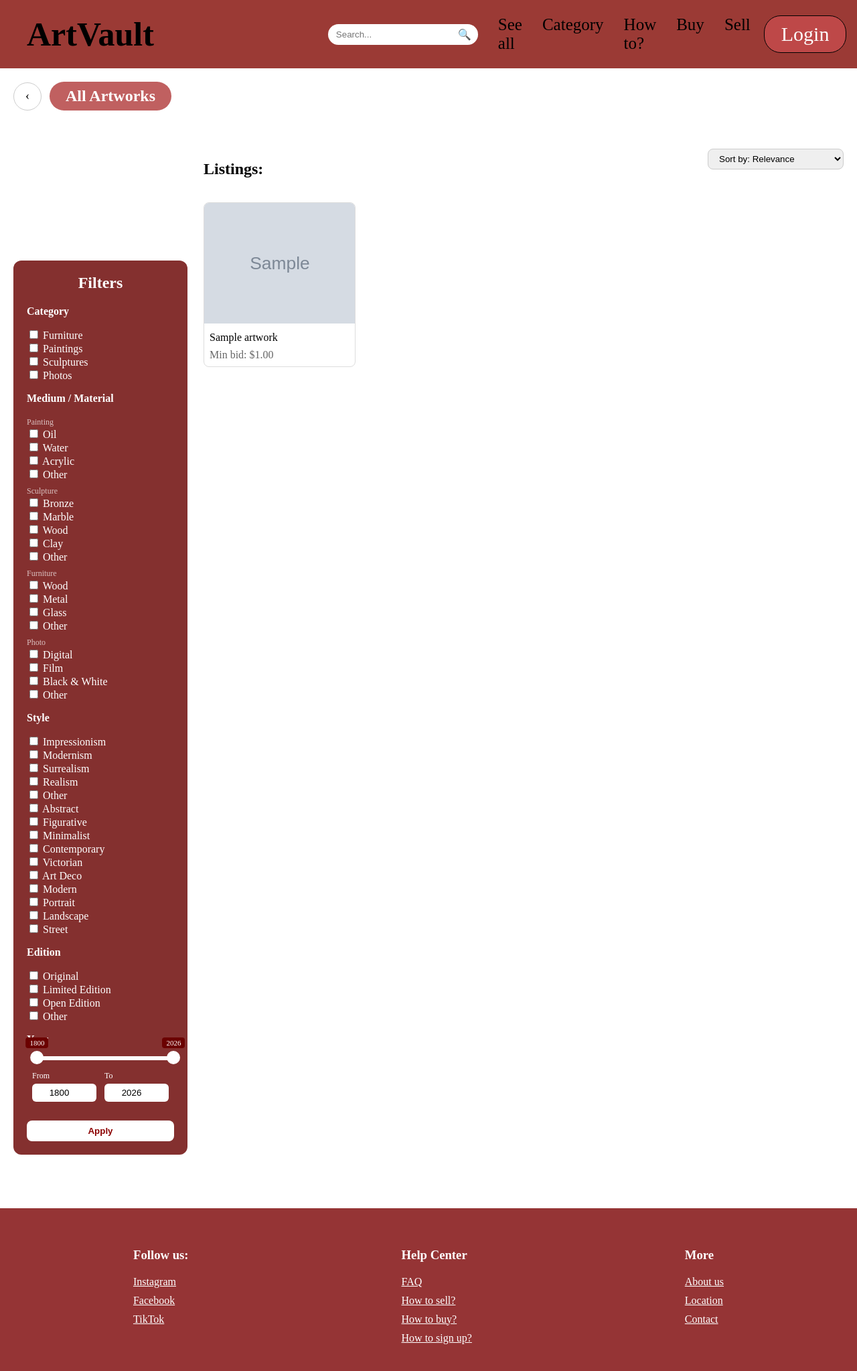
After one commit to brynjaloa/Verklegt-2, a Django app: page /artworks/see-all/ in a window 1280 px wide. The commit adds this page. Shown: the whole page at 67% size. Run offline with Django 5.2, Linux system fonts and the light colour scheme; tables that the repository leaves empty hold one stand-in row (values such as "Sample post"); grey boxes marked "Sample" are stand-in pictures; some libraries are stand-ins or nearby versions.

Commit message:
gerði About us og See all ásamt öðru

```diff
--- /dev/null
+++ b/artworks/templates/artworks/see_all.html
@@ -0,0 +1,140 @@
+{% extends 'base.html' %}
+{% load static %}
+
+{% block content %}
+
+<link rel="stylesheet" href="https://cdnjs.cloudflare.com/ajax/libs/noUiSlider/15.7.1/nouislider.min.css">
+
+<style>
+.noUi-connect { background: white; }
+.noUi-horizontal { background: rgba(255,255,255,0.3); border: none; box-shadow: none; height: 6px; }
+.noUi-handle { background: white; border: none; box-shadow: none; border-radius: 50%; width: 20px !important; height: 20px !important; top: -8px !important; cursor: pointer; }
+.noUi-handle::before, .noUi-handle::after { display: none; }
+.noUi-tooltip { background: #6B0000; color: white; border: none; font-size: 11px; padding: 2px 6px; border-radius: 4px; }
+</style>
+
+<div style="padding: 20px;">
+
+    <div style="display: flex; align-items: center; gap: 12px; margin-bottom: 24px;">
+        <a href="{% url 'home' %}" style="width: 40px; height: 40px; border-radius: 50%; border: 1px solid #ccc; display: flex; align-items: center; justify-content: center; text-decoration: none; font-size: 18px; color: black;">‹</a>
+        <h1 style="background-color: #C06060; color: white; padding: 8px 24px; border-radius: 24px; margin: 0; font-size: 24px;">All Artworks</h1>
+    </div>
+
+    <div style="display: flex; gap: 24px;">
+
+        <!-- Filter sidebar -->
+        <div style="width: 220px; background: #84302F; border-radius: 12px; margin-top: 200px; padding: 20px; color: white; flex-shrink: 0; align-self: flex-start;">
+            <h2 style="text-align: center; margin-top: 0;">Filters</h2>
+            <form method="GET">
+
+                <p><strong>Category</strong></p>
+                {% for value, label in categories %}
+                <label><input type="checkbox" name="category" value="{{ value }}"> {{ label }}</label><br>
+                {% endfor %}
+                <p><strong>Medium / Material</strong></p>
+                <label style="font-size: 12px; color: rgba(255,255,255,0.7);">Painting</label><br>
+                {% for value, label in painting_mediums %}
+                <label><input type="checkbox" name="medium" value="{{ value }}"> {{ label }}</label><br>
+                {% endfor %}
+                <label style="font-size: 12px; color: rgba(255,255,255,0.7); margin-top: 8px; display: block;">Sculpture</label>
+                {% for value, label in sculpture_materials %}
+                <label><input type="checkbox" name="medium" value="{{ value }}"> {{ label }}</label><br>
+                {% endfor %}
+                <label style="font-size: 12px; color: rgba(255,255,255,0.7); margin-top: 8px; display: block;">Furniture</label>
+                {% for value, label in furniture_materials %}
+                <label><input type="checkbox" name="medium" value="{{ value }}"> {{ label }}</label><br>
+                {% endfor %}
+                <label style="font-size: 12px; color: rgba(255,255,255,0.7); margin-top: 8px; display: block;">Photo</label>
+                {% for value, label in photo_techniques %}
+                <label><input type="checkbox" name="medium" value="{{ value }}"> {{ label }}</label><br>
+                {% endfor %}
+
+                <p><strong>Style</strong></p>
+                {% for label, value in all_styles %}
+                <label><input type="checkbox" name="style" value="{{ value }}"> {{ label }}</label><br>
+                {% endfor %}
+
+                <p><strong>Edition</strong></p>
+                {% for value, label in editions %}
+                <label><input type="checkbox" name="edition" value="{{ value }}"> {{ label }}</label><br>
+                {% endfor %}
+                <p><strong>Year</strong></p>
+                <div style="padding: 0 8px; margin-bottom: 12px;">
+                    <div id="year-slider" style="margin: 16px 0;"></div>
+                    <div style="display: flex; gap: 12px; margin-top: 12px;">
+                        <div style="flex: 1;">
+                            <label style="font-size: 12px; display: block; margin-bottom: 4px;">From</label>
+                            <input type="number" id="year-from-input" name="year_from" min="1800" max="2026"
+                                value="{{ request.GET.year_from|default:'1800' }}"
+                                style="width: 100%; padding: 6px; border-radius: 6px; border: none; text-align: center; box-sizing: border-box;">
+                        </div>
+                        <div style="flex: 1;">
+                            <label style="font-size: 12px; display: block; margin-bottom: 4px;">To</label>
+                            <input type="number" id="year-to-input" name="year_to" min="1800" max="2026"
+                                value="{{ request.GET.year_to|default:'2026' }}"
+                                style="width: 100%; padding: 6px; border-radius: 6px; border: none; text-align: center; box-sizing: border-box;">
+                        </div>
+                    </div>
+                </div>
+
+                <button type="submit" style="margin-top: 16px; width: 100%; padding: 8px; background: white; color: #8B0000; border: none; border-radius: 8px; cursor: pointer; font-weight: bold;">Apply</button>
+            </form>
+        </div>
+
+        <!-- Artwork grid -->
+        <div style="flex: 1;">
+            <div style="display: flex; justify-content: space-between; align-items: center; margin-bottom: 16px;">
+                <h2 style="margin-top: 50px;">Listings:</h2>
+                <select style="padding: 6px 12px; border-radius: 8px; border: 1px solid #ccc;">
+                    <option>Sort by: Relevance</option>
+                    <option>Sort by: Price (low to high)</option>
+                    <option>Sort by: Price (high to low)</option>
+                </select>
+            </div>
+            <div style="display: grid; grid-template-columns: repeat(4, 1fr); gap: 16px;">
+                {% for artwork in artworks %}
+                <a href="{% url 'artwork_detail' artwork.pk %}" style="text-decoration: none; color: black;">
+                    <div style="border-radius: 8px; overflow: hidden; border: 1px solid #ddd;">
+                        {% if artwork.main_image %}
+                        <img src="{{ artwork.main_image.url }}" style="width: 100%; height: 180px; object-fit: cover;">
+                        {% else %}
+                        <div style="width: 100%; height: 180px; background: #eee;"></div>
+                        {% endif %}
+                        <p style="margin: 8px;">{{ artwork.title }}</p>
+                        <p style="margin: 8px; color: #666;">Min bid: ${{ artwork.starting_bid }}</p>
+                    </div>
+                </a>
+                {% empty %}
+                <p style="color: #999;">No artworks found.</p>
+                {% endfor %}
+            </div>
+        </div>
+
+    </div>
+</div>
+
+<script src="https://cdnjs.cloudflare.com/ajax/libs/noUiSlider/15.7.1/nouislider.min.js"></script>
+<script>
+const slider = document.getElementById('year-slider');
+const fromInput = document.getElementById('year-from-input');
+const toInput = document.getElementById('year-to-input');
+
+noUiSlider.create(slider, {
+    start: [parseInt(fromInput.value) || 1800, parseInt(toInput.value) || 2026],
+    connect: true,
+    range: { min: 1800, max: 2026 },
+    step: 1,
+    tooltips: true,
+    format: { to: value => Math.round(value), from: value => Math.round(value) }
+});
+
+slider.noUiSlider.on('update', (values) => {
+    fromInput.value = values[0];
+    toInput.value = values[1];
+});
+
+fromInput.addEventListener('change', () => { slider.noUiSlider.set([fromInput.value, null]); });
+toInput.addEventListener('change', () => { slider.noUiSlider.set([null, toInput.value]); });
+</script>
+
+{% endblock %}
--- a/artworks/urls.py
+++ b/artworks/urls.py
@@ -7,4 +7,5 @@ urlpatterns = [
     path("<int:pk>/edit/", views.edit_artwork, name="edit_artwork"),
     path('categories/', views.category_list, name='category_list'),
     path("add/", views.add_artwork, name="add_artwork"),
+    path("see-all/", views.artwork_see_all, name="see_all"),
 ]
--- a/artworks/views.py
+++ b/artworks/views.py
@@ -110,3 +110,44 @@ def edit_artwork(request, pk):
 def category_list(request):
     categories = Artwork.Category.choices
     return render(request, 'Category/categories.html', {'categories': categories})
+
+def artwork_see_all(request):
+    medium = request.GET.get('medium')
+    year_from = request.GET.get('year_from')
+    year_to = request.GET.get('year_to')
+    category = request.GET.get('category')
+    style = request.GET.get('style')
+    edition = request.GET.get('edition')
+
+    artworks = Artwork.objects.all()
+
+    if category:
+        artworks = artworks.filter(category=category)
+    if medium:
+        artworks = artworks.filter(painting_medium=medium)
+    if style:
+        artworks = artworks.filter(painting_style=style)
+    if edition:
+        artworks = artworks.filter(edition=edition)
+    if year_from:
+        artworks = artworks.filter(year__gte=year_from)
+    if year_to:
+        artworks = artworks.filter(year__lte=year_to)
+
+    all_styles = list({label: value for value, label in (
+            list(Artwork.PaintingStyle.choices) +
+            list(Artwork.SculptureStyle.choices) +
+            list(Artwork.FurnitureStyle.choices) +
+            list(Artwork.PhotoStyle.choices)
+    )}.items())
+
+    return render(request, 'artworks/see_all.html', {
+        'artworks': artworks,
+        'categories': Artwork.Category.choices,
+        'editions': Artwork.Edition.choices,
+        'painting_mediums': Artwork.PaintingMedium.choices,
+        'sculpture_materials': Artwork.SculptureMaterial.choices,
+        'furniture_materials': Artwork.FurnitureMaterial.choices,
+        'photo_techniques': Artwork.PhotoTechnique.choices,
+        'all_styles': all_styles,
+    })
--- a/bids/models.py
+++ b/bids/models.py
@@ -8,14 +8,12 @@ class Bid(models.Model):
         PENDING = 'Pending', 'Pending'
         ACCEPTED = 'Accepted', 'Accepted'
         REJECTED = 'Rejected', 'Rejected'
-        CONTINGENT = 'Contingent', 'Contingent'
-
     user = models.ForeignKey(User, on_delete=models.CASCADE) #Hver setti tilboðið
     artwork = models.ForeignKey(Artwork, on_delete=models.CASCADE) #Hlekkur að listaverkinu
     bid_price = models.DecimalField(max_digits=10, decimal_places=2)
     expiration_date = models.DateField()
     date_of_bid = models.DateField(auto_now_add=True)
-    status = models.CharField(max_length=20, choices=Status.choices, default='Pending') #getur verið 1 af 4: Pending, Accepted, Rejected and Contingent
+    status = models.CharField(max_length=20, choices=Status.choices, default='Pending') #getur verið 1 af 3: Pending, Accepted, Rejected
 
     def __str__(self):
         return f"{self.user.username} - {self.artwork.title} - {self.bid_price}"
--- a/config/urls.py
+++ b/config/urls.py
@@ -20,11 +20,13 @@ from django.conf import settings
 from django.conf.urls.static import static
 from django.views.generic import TemplateView
 
+
 urlpatterns = [
     path("admin/", admin.site.urls),
     path("", TemplateView.as_view(template_name="home.html"), name="home"),
     path("artworks/", include("artworks.urls")),
     path('', include('accounts.urls')),
+    path("faq/", TemplateView.as_view(template_name="faq.html"), name="faq"),
 
 ]
 
--- a/static/css/categories.css
+++ b/static/css/categories.css
@@ -1,3 +1,6 @@
+body{
+    font-family: serif;
+}
 .categories-container {
     padding: 20px;
 }
--- /dev/null
+++ b/static/css/faq.css
@@ -0,0 +1,20 @@
+body {
+    font-family: serif;
+}
+
+.faq-question {
+    display: flex;
+    align-items: center;
+    gap: 12px;
+    cursor: pointer;
+    padding: 12px 0;
+}
+.faq-icon {
+    margin-left: auto;
+    font-size: 20px;
+    color: #666;
+}
+.faq-answer {
+    padding: 8px 32px;
+    color: #444;
+}
--- a/templates/base.html
+++ b/templates/base.html
@@ -4,6 +4,7 @@
     {% load static %}
     <link rel="stylesheet" href="{% static 'css/front_page.css' %}">
     <link rel="stylesheet" href="{% static 'css/categories.css' %}">
+    <link rel="stylesheet" href="{% static 'css/faq.css' %}">
     <meta charset="UTF-8">
     <title>ArtVault</title>
 </head>
--- a/templates/partials/footer.html
+++ b/templates/partials/footer.html
@@ -9,10 +9,10 @@
 
     <div class="footer-section">
         <h3>Help Center</h3>
-        <a href="#">FAQ</a>
-        <a href="#">How to sell?</a>
-        <a href="#">How to buy?</a>
-        <a href="#">How to sign up?</a>
+        <a href="{% url 'faq' %}">FAQ</a>
+        <a href="{% url 'faq' %}">How to sell?</a>
+        <a href="{% url 'faq' %}">How to buy?</a>
+        <a href="{% url 'faq' %}">How to sign up?</a>
     </div>
 
     <div class="footer-section">
--- a/templates/partials/navbar.html
+++ b/templates/partials/navbar.html
@@ -10,9 +10,9 @@
         </div>
 
         <div class="nav-links">
-            <a href="#">See all</a>
+            <a href="{% url 'see_all' %}">See all</a>
             <a href="{% url 'category_list' %}">Category</a>
-            <a href="#">How to?</a>
+            <a href="{% url 'faq' %}">How to?</a>
             <a href="#">Buy</a>
             <a href="#">Sell</a>
         </div>
```
Also changed, not shown: templates/faq.html (added, +114 -0 lines).
